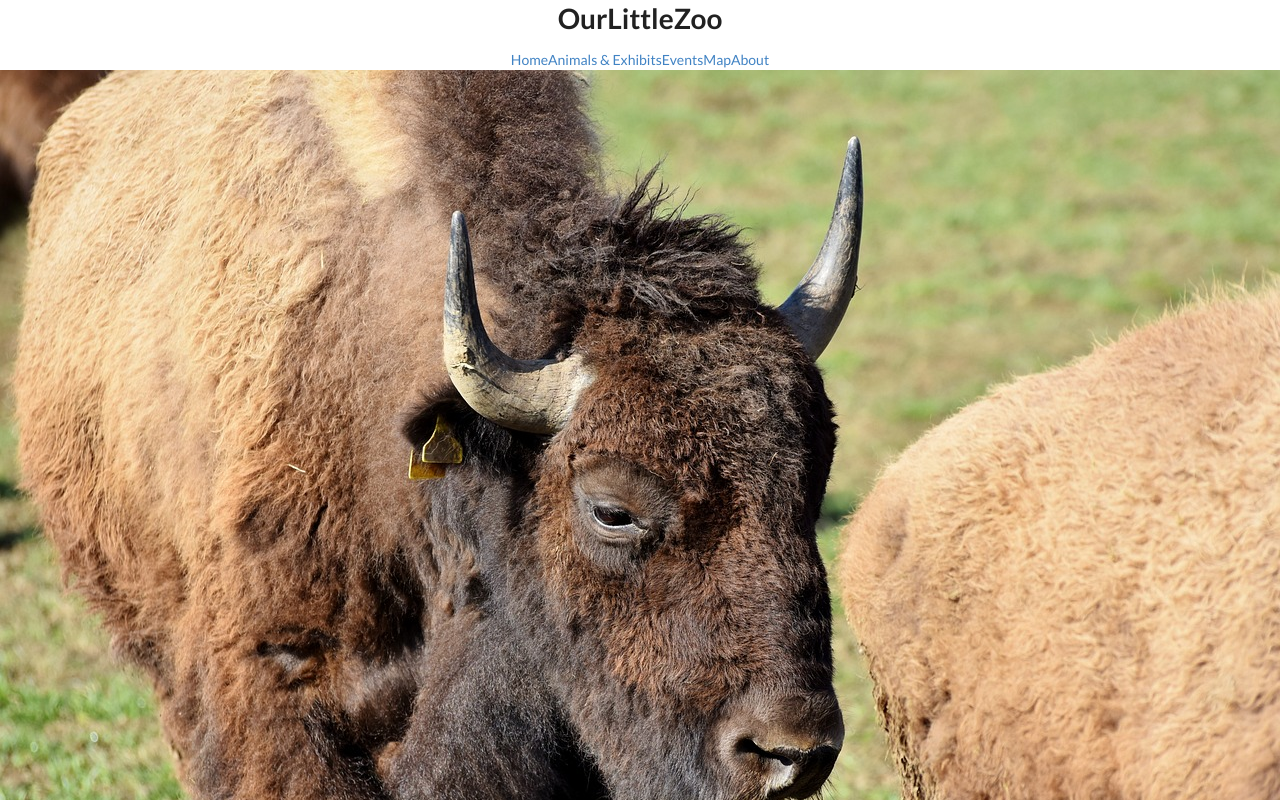
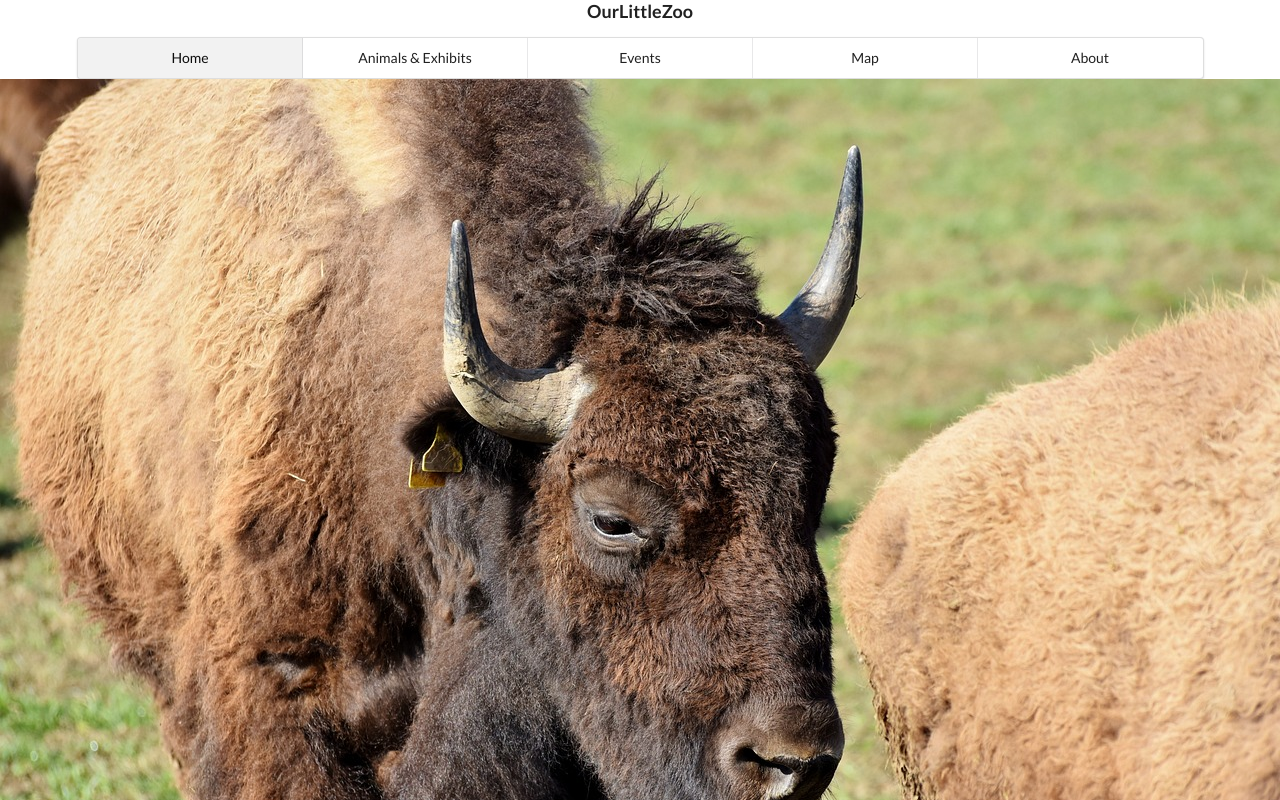
Before and after one commit to JLeeVance/OurLittleZoo, a React (Create React App) app in the folder ourlittlezoo/: page / in a window 1280 px wide. Shown: the top 800 px of the page. Built offline with nearby package versions, Linux system fonts and the light colour scheme; data requests are answered from the project's data file.

Commit message:
Fixed events

```diff
--- a/ourlittlezoo/src/App.js
+++ b/ourlittlezoo/src/App.js
@@ -1,5 +1,6 @@
-import { useState , useEffect } from "react";
+import { useState , useEffect, Suspense } from "react";
 import './App.css';
+
 
 import Header from "./Components/Header";
 import Home from "./Components/Home";
@@ -26,31 +27,62 @@ function App() {
   useEffect(() => {
   fetch("http://localhost:3000/events")
     .then(r => r.json())
-    .then(eventsArr => eventsArr.length > 0 && randomEvents(eventsArr)) }, [] )
+    .then(eventsArr =>  setEvents(eventsArr)) }, [] )
 
-    function randomEvents(eventsArr) {
+    // eventsArr.length > 0 &&
+    function getRandom(arr, n) {
+      var result = new Array(n),
+          len = arr.length,
+          taken = new Array(len);
+      if (n > len)
+          throw new RangeError("getRandom: more elements taken than available");
+      while (n--) {
+          var x = Math.floor(Math.random() * len);
+          result[n] = arr[x in taken ? taken[x] : x];
+          taken[x] = --len in taken ? taken[len] : len;
+      }
+      return result
+    };
 
-        let randomEvent1 = Math.floor(Math.random() * eventsArr.length);
-        let randomEvent2 = Math.floor(Math.random() * eventsArr.length);
-        while (randomEvent1 === randomEvent2) {
-          return (randomEvent2 = Math.floor(Math.random() * eventsArr.length));
-        }
-        let randomEvent3 = Math.floor(Math.random() * eventsArr.length);
-        while (randomEvent1 === randomEvent3 || randomEvent2 === randomEvent3) {
-          return (randomEvent3 = Math.floor(Math.random() * eventsArr.length));
-        }
+  let showEvents = [];
+  if (events.length){
+    showEvents = getRandom(events, 3)
+  }
 
-      setEvents(eventsArr.filter(event => event.id === randomEvent1 || event.id === randomEvent2 || event.id === randomEvent3))
-    }
+
+
+
+
+
+
+  function randomEvents(eventsArr) {
+
+    let randomEvent1 = Math.floor(Math.random() * eventsArr.length) + 1;
+      let randomEvent2 = Math.floor(Math.random() * eventsArr.length) + 1;
+      while (randomEvent1 == randomEvent2) {
+        return (randomEvent2 = Math.floor(Math.random() * eventsArr.length));
+      }
+      let randomEvent3 = Math.floor(Math.random() * eventsArr.length) + 1;
+      while (randomEvent1 == randomEvent3 || randomEvent2 == randomEvent3) {
+        return (randomEvent3 = Math.floor(Math.random() * eventsArr.length));
+      }
+      console.log(randomEvent1 , randomEvent2 , randomEvent3)
+    setEvents(eventsArr.filter(event => event.id == randomEvent1 || event.id == randomEvent2 || event.id == randomEvent3))
+  }
 
   return (
       <div className="App" >
       <Header   />
       <Routes>
-          <Route path="/"         element={<Home events={events} animals={animals}/>} />
+          <Route path="/"         element={<Home events={showEvents} animals={animals}/>} />
           <Route path="/animals" element={<Animal  animals={animals}/>}  />
           <Route path="/animals/:id" element={<AnimalInfo  />}/>
-          <Route path="/events"    element={events.length >= 3 ? <Events events={events}/> : <div>loading</div>}   />
+          <Route path="/events"    element={<Suspense fallback={<div>loading</div>}>
+                                                <Events events={showEvents}/>
+                                            </Suspense>}  />
+
+
+            {/* // events.length >= 2 ? <Events events={events}/> : <div>loading</div>}   /> */}
           <Route path="/about"     element={<About     />}   />
           <Route path="/map"       element={<Map       />}   />
       </Routes>
--- a/ourlittlezoo/src/Components/AnimalChildren/AnimalCard.jsx
+++ b/ourlittlezoo/src/Components/AnimalChildren/AnimalCard.jsx
@@ -11,7 +11,7 @@ function AnimalCard({
     return(
         <card className="ui card">
             <h4 className="ui header" >{commonName}</h4>
-            <img alt={commonName} src={animalUrl} className="cardImg" />
+            <img alt={commonName} src={animalUrl} className="ui image" />
             <h4 className="ui sub header" >Exhibit: {exhibit} </h4>
             <Link to={`/animals/${id}`} className="ui button">Learn More!</Link>
         </card>
--- a/ourlittlezoo/src/Components/AnimalChildren/AnimalContainer.jsx
+++ b/ourlittlezoo/src/Components/AnimalChildren/AnimalContainer.jsx
@@ -7,7 +7,7 @@ function AnimalContainer({ animals }){
     return(
         <div className="">
             <h1>Animals on Exhibit!</h1>
-            <nav className="ui  grid">
+            <nav className="ui grid">
                 {animalsToDisplay}
             </nav>
         </div>
--- a/ourlittlezoo/src/Components/Header.jsx
+++ b/ourlittlezoo/src/Components/Header.jsx
@@ -1,12 +1,13 @@
 import NavLinks from "./NavLinks";
+import {Link} from "react-router-dom"
 
 function Header(){
 
 
 
     return(
-        <div>
-            <h1>OurLittleZoo</h1>
+        <div className="ui container">
+            <Link to="/" className="ui header" >OurLittleZoo</Link>
             <NavLinks   />
         </div>
 
--- a/ourlittlezoo/src/Components/NavLinks.jsx
+++ b/ourlittlezoo/src/Components/NavLinks.jsx
@@ -4,13 +4,13 @@ function NavLinks(){
 
 
     return(
-        <>
-            <NavLink to="/">Home</NavLink>
-            <NavLink to="/animals">Animals & Exhibits</NavLink>
-            <NavLink to="/events">Events</NavLink>
-            <NavLink to="/map">Map</NavLink>
-            <NavLink to="/about">About</NavLink>
-        </>
+        <div className="ui five menu item">
+            <NavLink className="item" to="/">Home</NavLink>
+            <NavLink className="item" to="/animals">Animals & Exhibits</NavLink>
+            <NavLink className="item" to="/events">Events</NavLink>
+            <NavLink className="item" to="/map">Map</NavLink>
+            <NavLink className="item" to="/about">About</NavLink>
+        </div>
     )
 }
 
```
